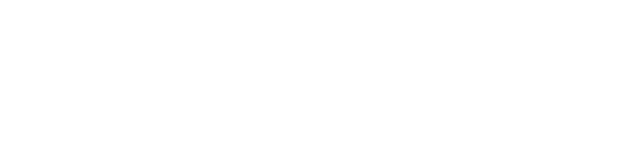
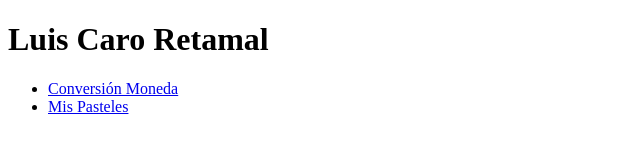
Before and after one commit to LuxCaro19/ev2_Luis_Caro_Retamal, a plain HTML site: page index.html in a window 1280 px wide. Shown: the whole page, without its empty margins (0-640 px from the left). Drawn offline with Linux system fonts and the light colour scheme.

Commit message:
comienzo del desarrollo de los 2 items

```diff
--- a/index.html
+++ b/index.html
@@ -6,14 +6,34 @@
     <title>Index</title>
     <link rel="stylesheet" href="css/styles.css">
 
+
+
 </head>
 
 
 <body>
 
 
+    <div class="header">
+
+        <h1>Luis Caro Retamal</h1>
+
+        <ul>
+
+            <li><a id="moneda" href="#">Conversión Moneda</a></li>
+            <li><a id="pasteles" href="#">Mis Pasteles</a></li>
+
+        </ul>
+
+    </div>
 
 
+    <div id="forms" class="formularios">
+
+
+
+
+    </div>
 
 
     <script src="js/index.js" type="module"></script>
--- a/js/index.js
+++ b/js/index.js
@@ -0,0 +1,16 @@
+
+
+
+
+document.getElementById("moneda").addEventListener("click", ()=>{
+
+
+
+});
+
+
+document.getElementById("pasteles").addEventListener("click", ()=>{
+
+
+
+});
```
